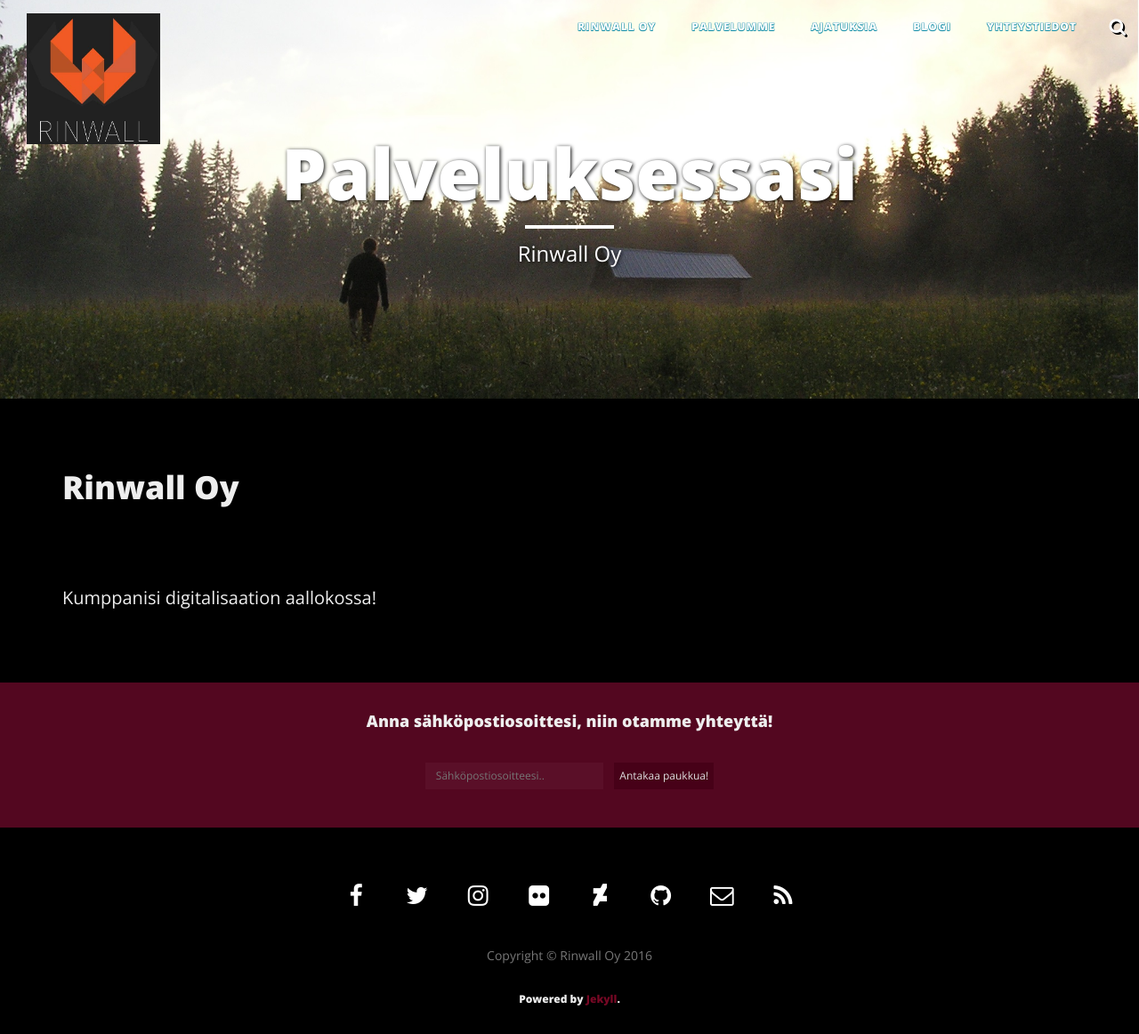
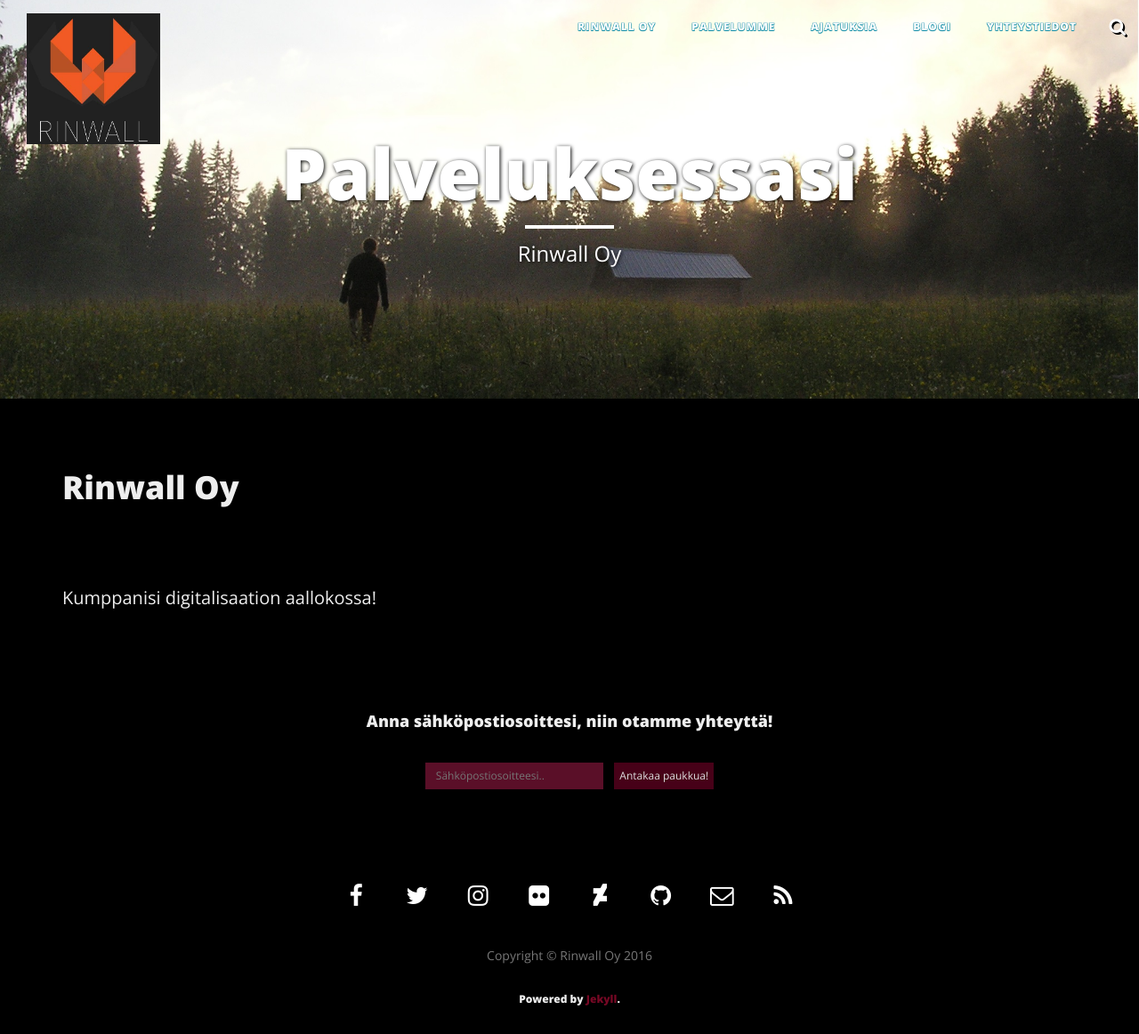
Before and after one commit to Rinwall/site, a Jekyll site: the page built from Rinwall/index.html, in a window 1280 px wide. Shown: the whole page at 89% size. Built offline with Jekyll 4.4.1, drawn with Linux system fonts in a browser that asks for light colours; nearby versions of some CDN libraries.

Commit message:
Update newsletter.html

```diff
--- a/_includes/newsletter.html
+++ b/_includes/newsletter.html
@@ -1,5 +1,5 @@
 
-        <div class="row"  style="background-color: #530720; padding-bottom: 40px; margin-top: 50px; margin-bottom: 80px;">
+        <div class="row"  style="background-color: #000000; padding-bottom: 40px; margin-top: 50px; margin-bottom: 80px;">
             <div class="col-lg-8 col-lg-offset-2 col-md-10 col-md-offset-1">
 
       <center><h4><p>Anna sähköpostiosoittesi, niin otamme yhteyttä!</h4></center>
```
